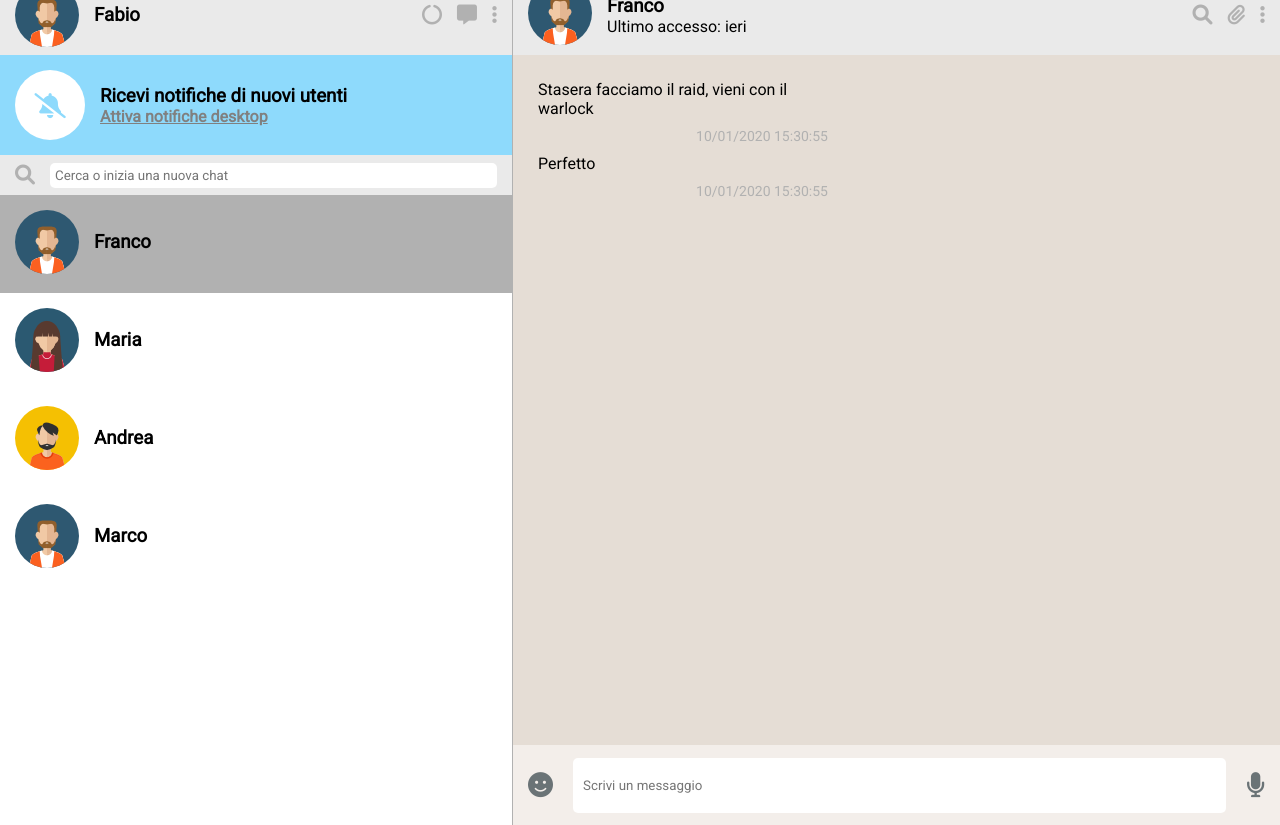
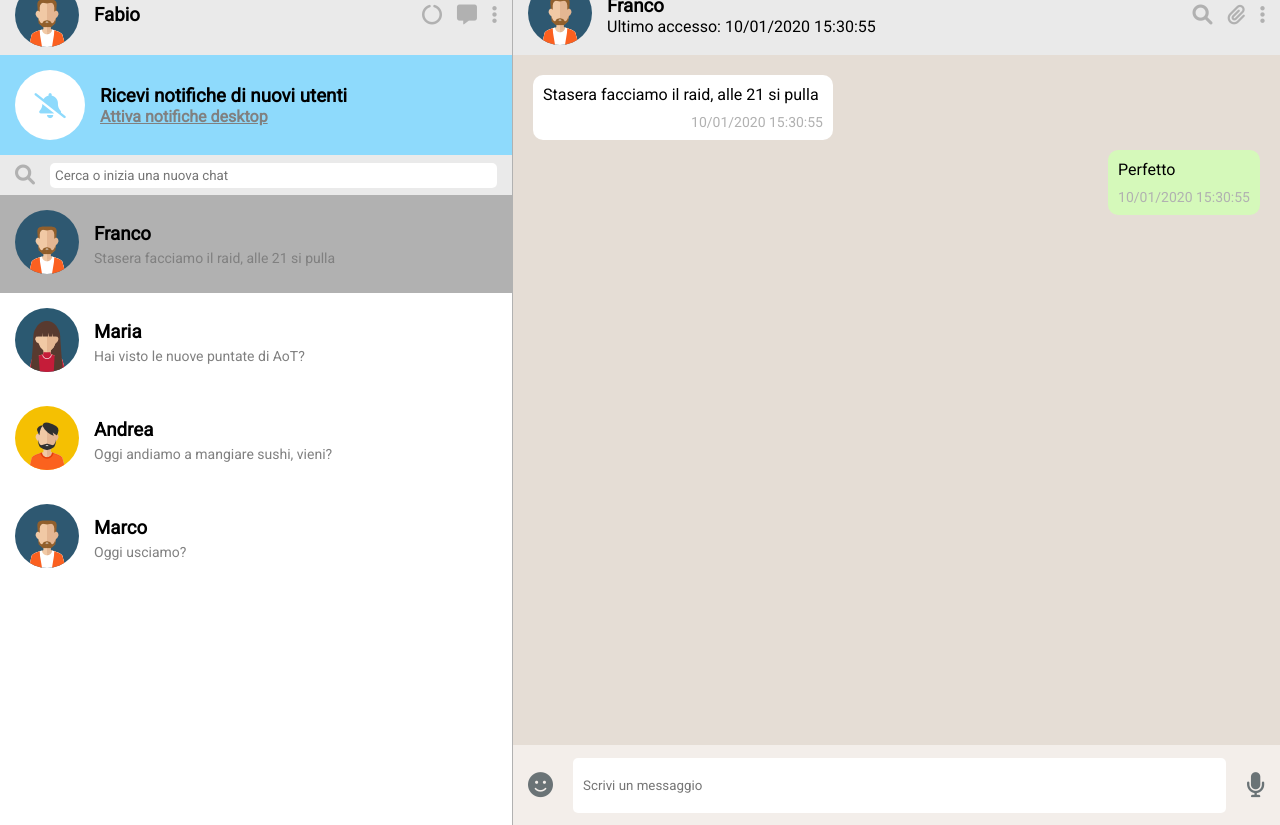
Before and after one commit to fabiochidda/js-html-css-boolzap, a plain HTML site: page index.html in a window 1280 px wide. Drawn offline with nearby package versions, Linux system fonts and the light colour scheme.

Commit message:
Aggiunta la classe ai messaggi in base allo status

```diff
--- a/app.js
+++ b/app.js
@@ -11,7 +11,7 @@ const app = new Vue({
                 messages: [
                     {
                         date: "10/01/2020 15:30:55",
-                        text: "Stasera facciamo il raid, vieni con il warlock",
+                        text: "Stasera facciamo il raid, alle 21 si pulla",
                         status: "received",
                     },
                     {
@@ -28,7 +28,7 @@ const app = new Vue({
                 messages: [
                     {
                         date: "15/03/2020 18:50:55",
-                        text: "Hai visto il nuovo le nuove puntate di AoT?",
+                        text: "Hai visto le nuove puntate di AoT?",
                         status: "sent",
                     },
                     {
--- a/index.html
+++ b/index.html
@@ -61,7 +61,7 @@
                             </div>
                             <div class="contact_info">
                                 <h3>{{elements.name}}</h3>
-                                <p></p>
+                                <p>{{elements.messages[0].text}}</p>
                             </div>
                         </li>
                     </ul>
@@ -76,7 +76,7 @@
                             </figure>
                             <div class="profile_info">
                                 <h3>{{elements.name}}</h3>
-                                <p>Ultimo accesso: ieri</p>
+                                <p>Ultimo accesso: {{elements.messages[0].date}}</p>
                             </div>
                         </div>
                         <div class="col">
@@ -90,7 +90,7 @@
 
                     <div class="chat_container">
                         <ul class="chat_box" v-for="(item, i) in contacts" v-bind:class="i === currentChat ? 'active_message' : 'not_active' ">
-                            <li v-bind:class="" v-for="(elements, i) in item.messages" >
+                            <li v-bind:class="item.messages[i].status == 'sent' ? 'my_message' : 'contact_message'" v-for="(elements, i) in item.messages">
                                 <div class="chat_text">
                                     <p>{{elements.text}}</p>
                                 </div>
```
